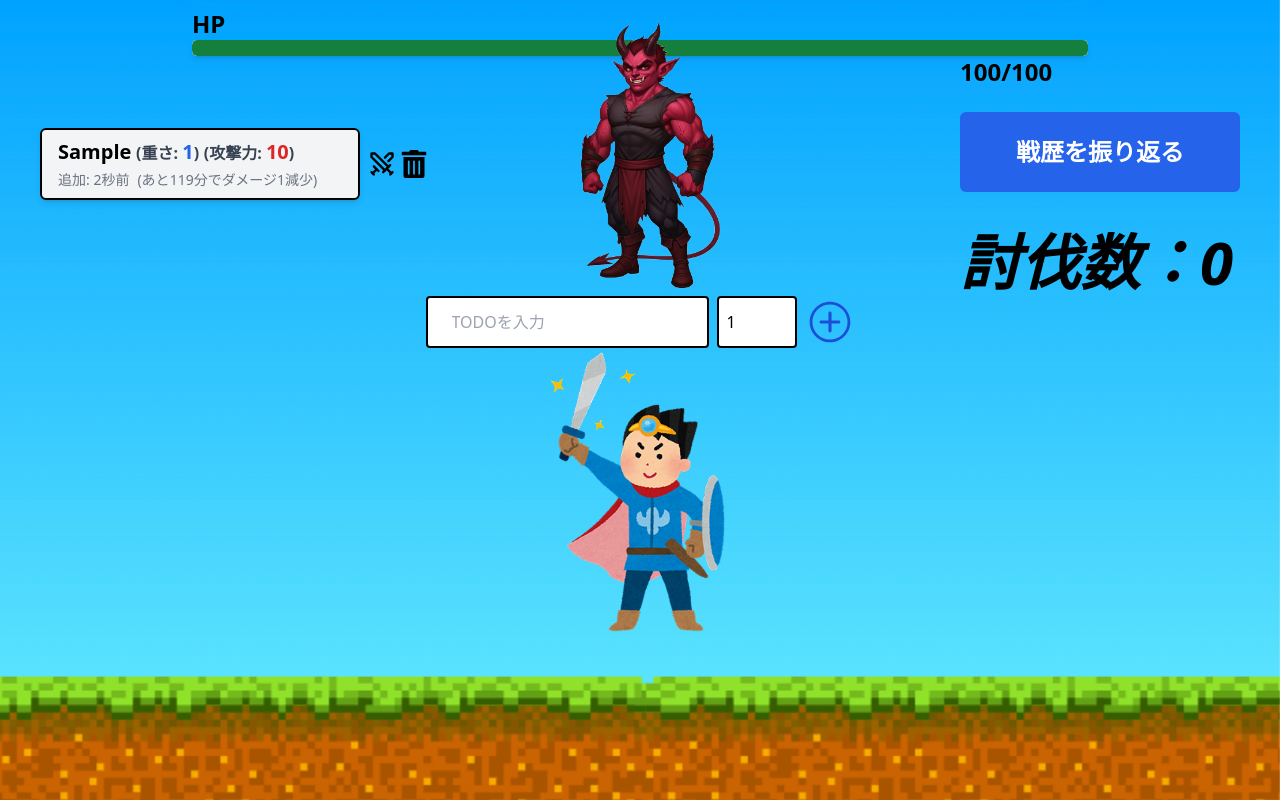
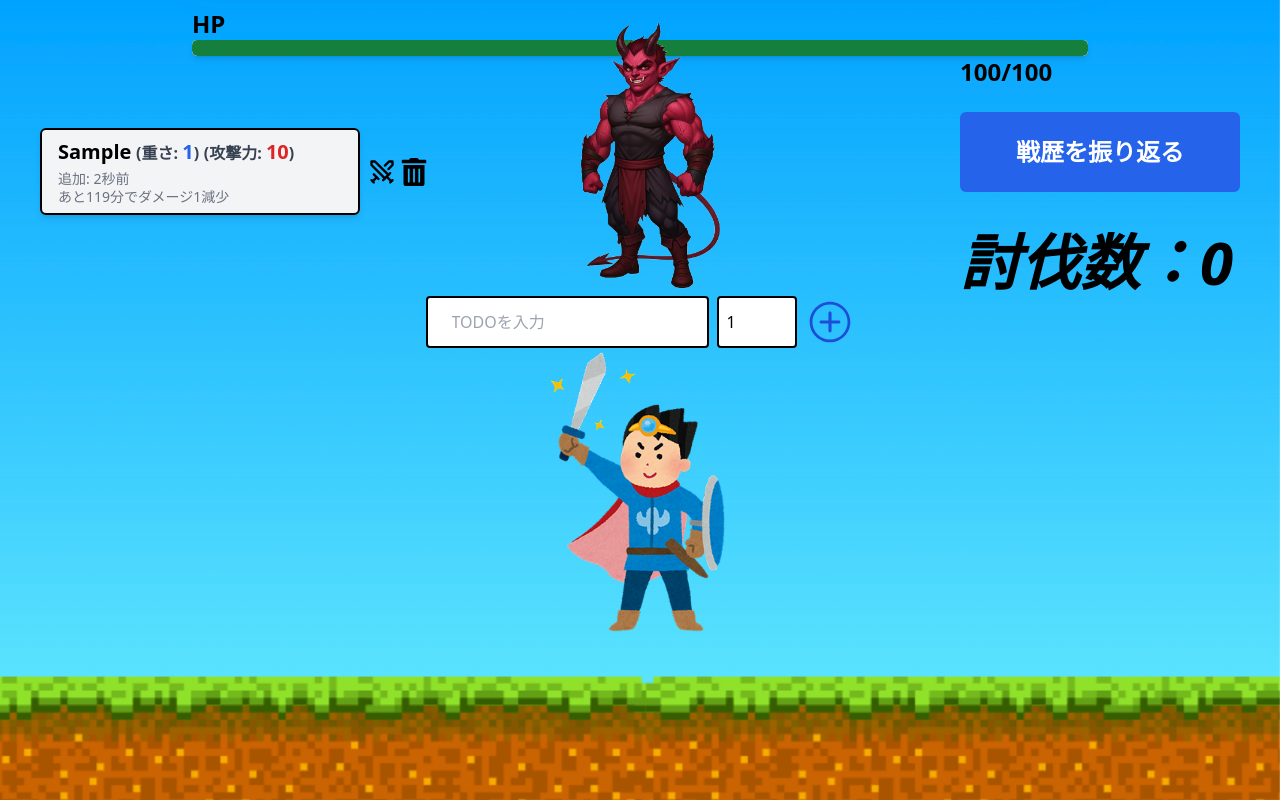
Before and after one commit to takasora1217/yuusha-todo, a React (Vite) app: page / in a window 1280 px wide. Both pictures are taken after typing "Sample" into the empty fields and a click on the button 829 px from the left and 322 px from the top of the page. Built offline with nearby package versions, Linux system fonts and the light colour scheme.

Commit message:
feat: 完了日時の保存し、それを表示

```diff
--- a/src/components/TodoList.jsx
+++ b/src/components/TodoList.jsx
@@ -74,9 +74,10 @@ export const TodoList = ({
       const completedTasksFromStorage =
         JSON.parse(localStorage.getItem("completedTasks")) || [];
 
+      // 完了日時を保存
       completedTasksFromStorage.push({
         ...completedTask,
-        createdAt: completedTask.createdAt
+        completedAt: Date.now(), // タスクが完了した日時を追加
       });
       localStorage.setItem(
         "completedTasks",
@@ -116,12 +117,15 @@ export const TodoList = ({
                 <span className="font-bold text-base text-gray-700">(攻撃力: <span className="text-xl text-red-600">{currentEffectiveDamage}</span>)</span>
               </span>
               {task.createdAt && (
-                <p className="text-sm text-gray-500 mt-1">
+                <p className="text-sm text-gray-500 mt-1 leading-tight"> {/* leading-tightを追加 */}
                   追加: {formatElapsedTime(task.createdAt)}
                   {minutesUntilNextReduction > 0 && (
-                    <span className="ml-2">
-                      (あと{minutesUntilNextReduction}分でダメージ1減少)
-                    </span>
+                    <>
+                      <br />
+                      <span>
+                        あと{minutesUntilNextReduction}分でダメージ1減少 {/* 先頭のスペースを削除 */}
+                      </span>
+                    </>
                   )}
                 </p>
               )}
--- a/src/pages/CompletedTasks.jsx
+++ b/src/pages/CompletedTasks.jsx
@@ -6,26 +6,17 @@ const CompletedTasks = () => {
   const [completedTasks, setCompletedtasks] = useState(
     JSON.parse(localStorage.getItem("completedTasks")) || []
   );
-
-  const formatElapsedTime = (timestamp) => {
-    const seconds = Math.floor((Date.now() - timestamp) / 1000);
-
-    if (seconds < 60) {
-      return `${seconds}秒前`;
-    }
-
-    const minutes = Math.floor(seconds / 60);
-    if (minutes < 60) {
-      return `${minutes}分前`;
-    }
-
-    const hours = Math.floor(minutes / 60);
-    if (hours < 24) {
-      return `${hours}時間前`;
-    }
-
-    const days = Math.floor(hours / 24);
-    return `${days}日前`;
+  const formatDateTime = (timestamp) => {
+    const date = new Date(timestamp);
+    return date.toLocaleString('ja-JP', {
+      year: 'numeric',
+      month: 'numeric',
+      day: 'numeric',
+      hour: 'numeric',
+      minute: 'numeric',
+      second: 'numeric',
+      hour12: false,
+    });
   };
 
   const handleDelete = (id) => {
@@ -59,7 +50,12 @@ const CompletedTasks = () => {
                       <span className="font-bold text-xl text-gray-700">{task.title}</span>
                       {task.createdAt && (
                         <p className="text-sm text-gray-500 mt-1">
-                          完了: {formatElapsedTime(task.createdAt)}
+                          追加: {formatDateTime(task.createdAt)}
+                        </p>
+                      )}
+                      {task.completedAt && (
+                        <p className="text-sm text-gray-500">
+                          完了: {formatDateTime(task.completedAt)}
                         </p>
                       )}
                     </div>
```
